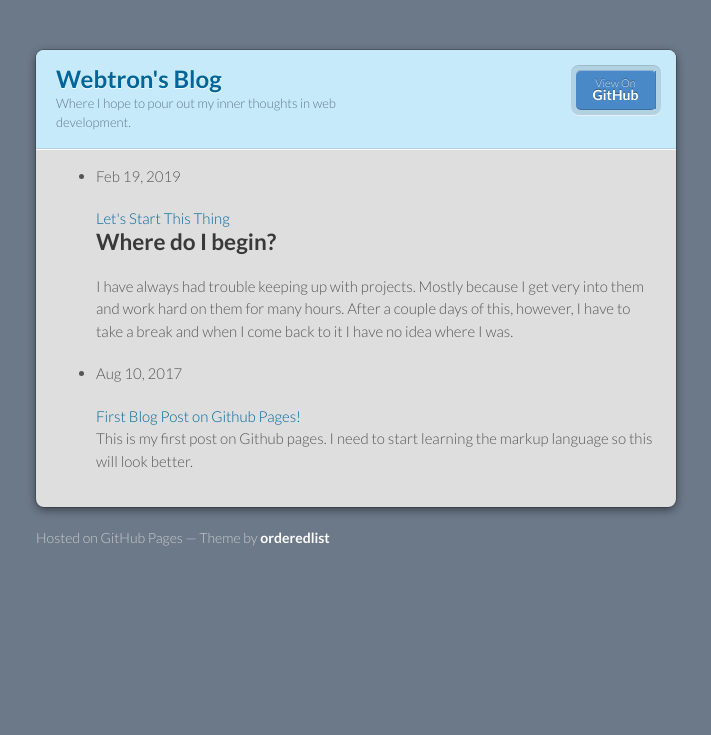
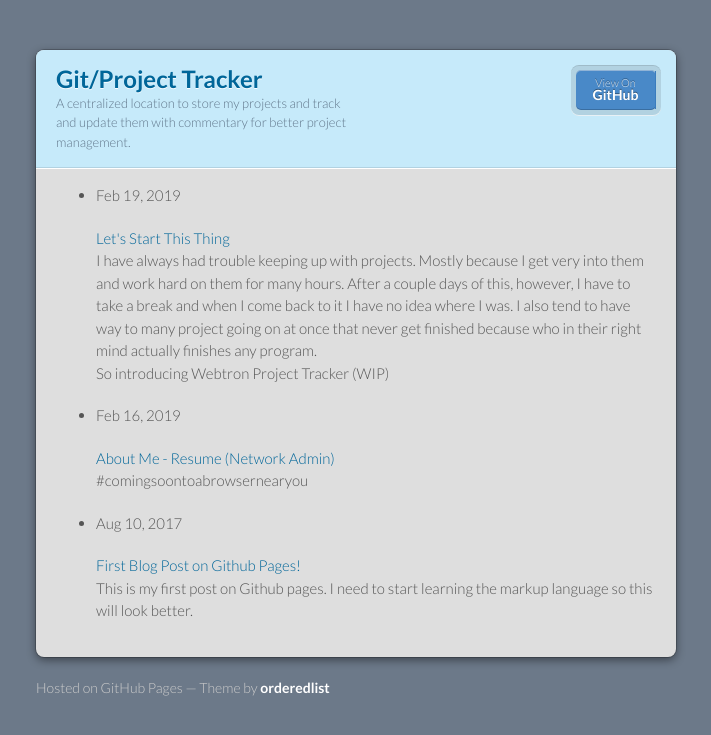
Before and after one commit to Lord0fBytes/lord0fbytes.github.io, a Jekyll site: the page built from index.html, in a window 1280 px wide. Shown: the top 735 px of the page, without its empty margins (284-995 px from the left). Built offline with Jekyll 4.4.1, drawn with Linux system fonts in a browser that asks for light colours; some of the changed lines change nothing that is shown.

Commit message:
updated config and two newest posts

```diff
--- a/_config.yml
+++ b/_config.yml
@@ -1,5 +1,5 @@
-title: Webtron's Blog
-description: Where I hope to pour out my inner thoughts in web development.
+title: Git/Project Tracker
+description: A centralized location to store my projects and track and update them with commentary for better project management.
 show_downloads: false
 google_analytics:
 theme:
--- /dev/null
+++ b/_posts/2019-02-16-resume-network-administrator.md
@@ -0,0 +1,97 @@
+---
+layout: default
+title: About Me - Resume (Network Admin)
+---
+#comingsoontoabrowsernearyou
+
+Justin Masse
+============
+
+-------------------     ----------------------------
+195 McGregor Street                        jmasse@webtron.me
+Manchester, NH 03102                          https://webtron18.github.io/
+United States                           603-487-7263
+-------------------     ----------------------------
+
+Education
+---------
+
+2007-2012 (Incomplete)
+:   **B.S., Computer Science**; Daniel Webster College (Nashua, NH)
+
+    *Major: Game, Simulation and Robotics*
+
+Experience
+----------
+
+**Alene Candles, LLC. (2011-Present):**
+
+Short text containing the type of work done, results obtained,
+lessons learned and other remarks. Can also include lists and
+links:
+
+* First item
+* Item with [link](http://www.example.com). Links will work both in
+  the html and pdf versions.
+
+**Fast Hockey, LLC (2004-2007):**
+
+Short text containing the type of work done, results obtained,
+lessons learned and other remarks. Can also include lists and
+links:
+
+* First item
+* Item with [link](http://www.example.com). Links will work both in
+  the html and pdf versions.
+
+Technical Experience
+--------------------
+
+My Cool Side Project
+:   For items which don't have a clear time ordering, a definition
+    list can be used to have named items.
+
+    * These items can also contain lists, but you need to mind the
+      indentation levels in the markdown source.
+    * Second item.
+
+Open Source
+:   List open source contributions here, perhaps placing emphasis on
+    the project names, for example the **Linux Kernel**, where you
+    implemented multithreading over a long weekend, or **node.js**
+    (with [link](http://nodejs.org)) which was actually totally
+    your idea...
+
+Programming Languages
+:   **first-lang:** Here, we have an itemization, where we only want
+    to add descriptions to the first few items, but still want to
+    mention some others together at the end. A format that works well
+    here is a description list where the first few items have their
+    first word emphasized, and the last item contains the final few
+    emphasized terms. Notice the reasonably nice page break in the pdf
+    version, which wouldn't happen if we generated the pdf via html.
+
+:   **second-lang:** Description of your experience with second-lang,
+    perhaps again including a [link] [ref], this time placing the url
+    reference elsewhere in the document to reduce clutter (see source
+    file).
+
+:   **obscure-but-impressive-lang:** We both know this one's pushing
+    it.
+
+:   Basic knowledge of **C**, **x86 assembly**, **forth**, **Common Lisp**
+
+[ref]: https://github.com/githubuser/superlongprojectname
+
+Extra Section, Call it Whatever You Want
+----------------------------------------
+
+* Human Languages:
+
+     * English (native speaker)
+     * ???
+     * This is what a nested list looks like.
+
+* Random tidbit
+
+* Other sort of impressive-sounding thing you did
--- a/_posts/2019-02-19-lets-start-this.md
+++ b/_posts/2019-02-19-lets-start-this.md
@@ -5,11 +5,11 @@ tags: [github.io, programming, aboutme]
 excerpt_separator: <!--more-->
 ---
 
-## Where do I begin?
 I have always had trouble keeping up with projects. Mostly because I get very into them and work hard on them for many hours.
-After a couple days of this, however, I have to take a break and when I come back to it I have no idea where I was.<!--more-->
+After a couple days of this, however, I have to take a break and when I come back to it I have no idea where I was.
 I also tend to have way to many project going on at once that never get finished because who in their right mind actually finishes
-any program.
+any program.<br>
+So introducing Webtron Project Tracker (WIP)<!--more-->
 
 Any I am hoping that by 'blogging' (it sounds very hipster out loud) I can use this as a means to track changes to my projects I make
 with code updates and with commentary so it will be easier to pick back up after a break.
```
Also changed, not shown: 1 other file.
